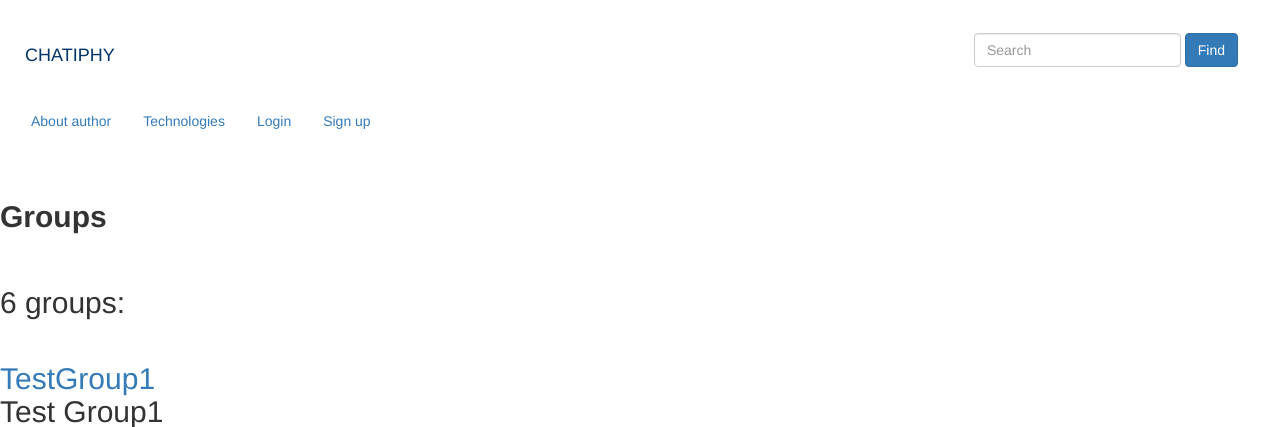
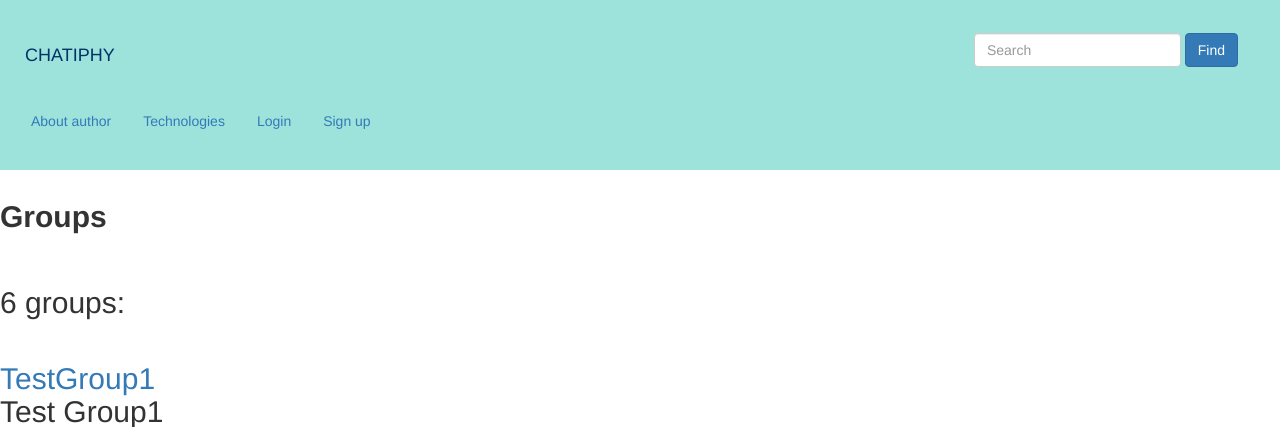
Before and after one commit to DaVinci89/Chatiphy, a Django app: page /groups/ in a window 1280 px wide. Shown: the top 427 px of the page. Run offline with Django 5.2, Linux system fonts and the light colour scheme; data comes from the database, SQL or seed files in the repository; some libraries are stand-ins or nearby versions.

Commit message:
Adding styles

```diff
--- a/Chatiphy/static/css/styles.css
+++ b/Chatiphy/static/css/styles.css
@@ -1,3 +1,4 @@
+
 @media (min-width: 480px) {
     .navbar-toggler {
         display: none !important;
@@ -6,11 +7,11 @@
         position: fixed;
         z-index: 1000;
         width: 100%;
-        background-color: #fff;
         max-width: 100%;
         height: auto;
         margin-left: auto;
         margin-right: auto;
+        background-color: #9DE2DB;
     }
     main {
         margin-top: 180px; /* Відступ має дорівнювати висоті шапки */
@@ -54,11 +55,11 @@
         position: fixed;
         z-index: 1000;
         width: 100%;
-        background-color: #fff;
         max-width: 100%;
         height: auto;
         margin-left: auto;
         margin-right: auto;
+        background-color: #9DE2DB;
 
     }
     main {
```
